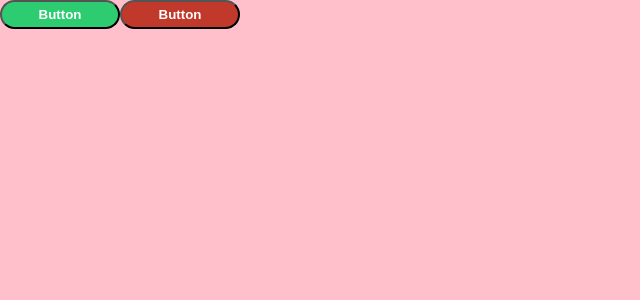
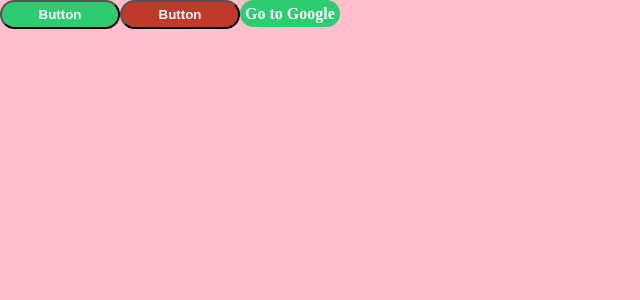
Before and after one commit to qvil-playground/styled-component, a React (Create React App) app: page / in a window 1280 px wide. Shown: the top 300 px of the page, without its empty margins (0-640 px from the left). Built offline with nearby package versions, Linux system fonts and the light colour scheme.

Commit message:
Anchor, withComponent, extend

```diff
--- a/src/App.js
+++ b/src/App.js
@@ -1,5 +1,4 @@
 import React, { Component } from "react";
-// import "./App.css";
 import styled, { injectGlobal } from "styled-components";
 
 injectGlobal`
@@ -30,12 +29,17 @@ const Button = styled.button`
   background-color: ${props => (props.danger ? "#c0392b" : "#2ecc71")};
 `;
 
+const Anchor = Button.withComponent("a").extend`
+  text-decoration: none;
+`;
+
 class App extends Component {
   render() {
     return (
       <Container>
         <Button>Button</Button>
         <Button danger>Button</Button>
+        <Anchor href="https://www.google.co.kr/" target="_blank">Go to Google</Anchor>
       </Container>
     );
   }
```
